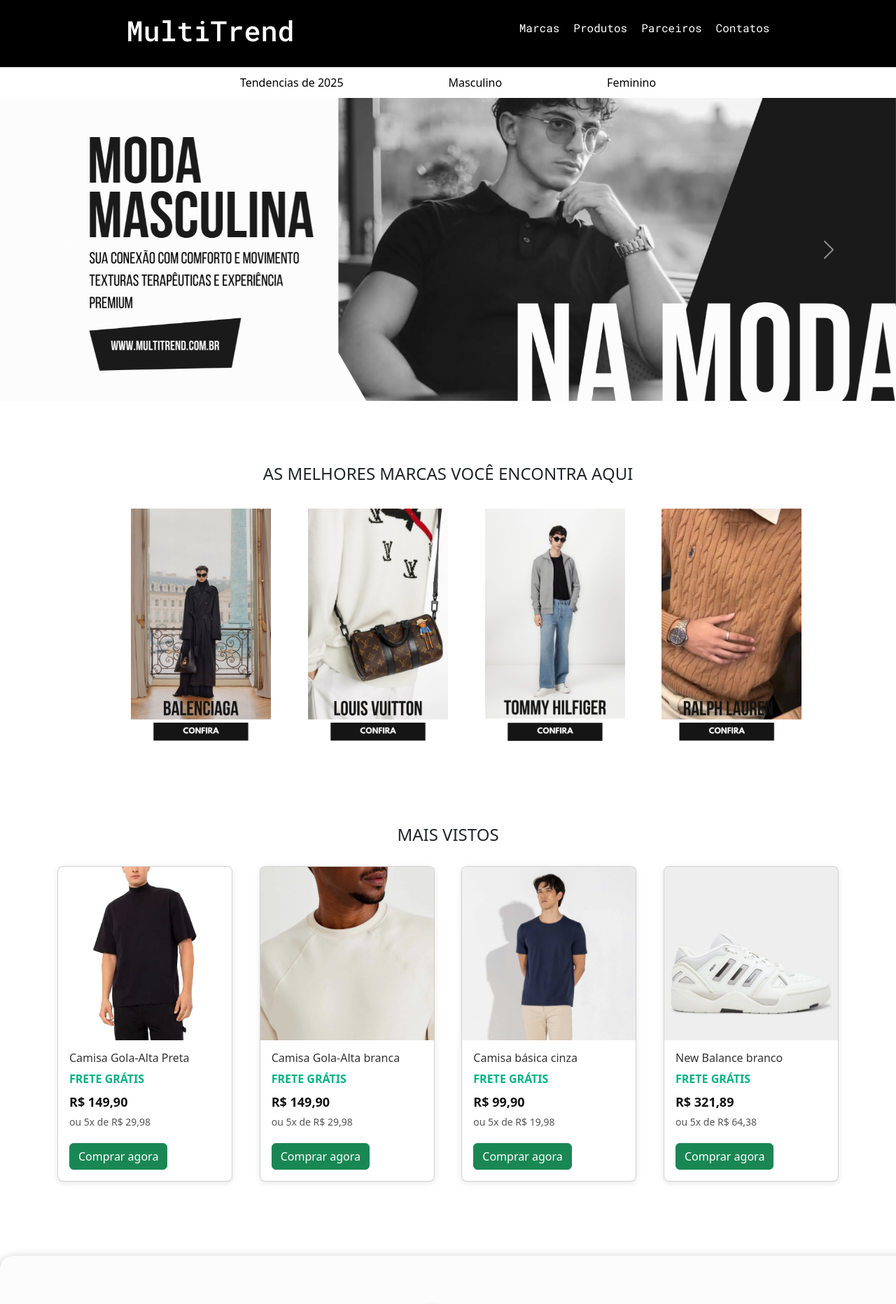
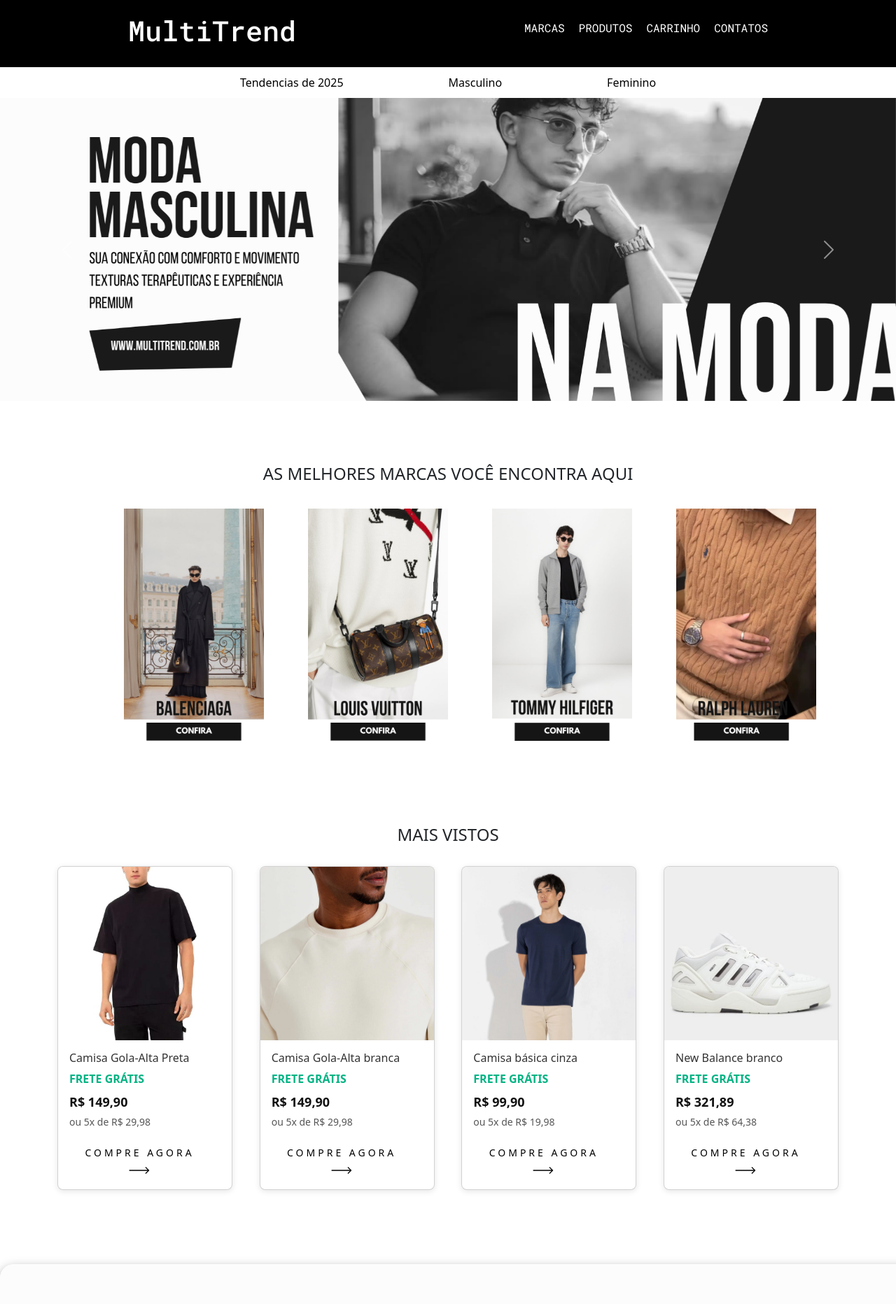
Before and after one commit to felipeCisotti/loja-de-roupa, a plain HTML site: page index.html in a window 1280 px wide. Shown: the top 1864 px of the page at 70% size. Drawn offline with nearby package versions, Linux system fonts and the light colour scheme.

Commit message:
loja de roupa

```diff
--- a/css/style.css
+++ b/css/style.css
@@ -23,10 +23,51 @@
     /* remove padding padrão */
 }
 
-.nav ul li a {
+
+
+.link {
     text-decoration: none;
     color: white;
 }
+
+/* From Uiverse.io by WhiteNervosa */
+.link {
+    color: white;
+    cursor: pointer;
+    position: relative;
+    border: none;
+    background: none;
+    text-transform: uppercase;
+    transition-timing-function: cubic-bezier(0.25, 0.8, 0.25, 1);
+    transition-duration: 400ms;
+    transition-property: color;
+}
+
+.link:focus,
+.link:hover {
+    color: #fff;
+}
+
+.link:focus:after,
+.link:hover:after {
+    width: 100%;
+    left: 0%;
+}
+
+.link:after {
+    content: "";
+    pointer-events: none;
+    bottom: -2px;
+    left: 50%;
+    position: absolute;
+    width: 0%;
+    height: 2px;
+    background-color: #fff;
+    transition-timing-function: cubic-bezier(0.25, 0.8, 0.25, 1);
+    transition-duration: 400ms;
+    transition-property: width, left;
+}
+
 
 .bottom {
     display: flex;
@@ -61,7 +102,7 @@
 
 #marcas {
     display: flex;
-    justify-content: space-evenly;
+    justify-content: space-around;
 }
 
 .marcas img:hover {
@@ -189,6 +230,20 @@
     box-shadow: 0 2px 8px rgba(0, 0, 0, 0.1);
 }
 
+.card:hover {
+    border: 1px solid black;
+    transform: scale(1.05);
+    cursor: pointer;
+    transform: scale(1.05);
+    z-index: 1;
+    box-shadow: rgba(0, 0, 0, 0.35) 0px 5px 15px;
+    transition: all .5s ease;
+}
+
+.card:active {
+    transform: scale(0.95) rotateZ(1.7deg);
+}
+
 .card img {
     width: 100%;
     height: auto;
@@ -221,13 +276,6 @@
 .installments {
     font-size: 14px;
     color: #555;
-}
-
-.card:hover {
-    transform: scale(1.05);
-    z-index: 1;
-    box-shadow: rgba(0, 0, 0, 0.35) 0px 5px 15px;
-    transition: all .5s ease;
 }
 
 .tenis img {
@@ -285,6 +333,55 @@
     }
 }
 
-.botoes{
+/* From Uiverse.io by alexmaracinaru */
+.cta {
+    border: none;
     margin-top: 20px;
+    background: none;
+    cursor: pointer;
 }
+
+.cta span {
+    padding-bottom: 7px;
+    letter-spacing: 4px;
+    font-size: 14px;
+    padding-right: 15px;
+    text-transform: uppercase;
+}
+
+.cta svg {
+    transform: translateX(-8px);
+    transition: all 0.3s ease;
+}
+
+.cta:hover svg {
+    transform: translateX(0);
+}
+
+.cta:active svg {
+    transform: scale(0.9);
+}
+
+.hover-underline-animation {
+    position: relative;
+    color: black;
+    padding-bottom: 20px;
+}
+
+.hover-underline-animation:after {
+    content: "";
+    position: absolute;
+    width: 100%;
+    transform: scaleX(0);
+    height: 2px;
+    bottom: 0;
+    left: 0;
+    background-color: #000000;
+    transform-origin: bottom right;
+    transition: transform 0.25s ease-out;
+}
+
+.cta:hover .hover-underline-animation:after {
+    transform: scaleX(1);
+    transform-origin: bottom left;
+}
--- a/index.html
+++ b/index.html
@@ -9,6 +9,7 @@
         integrity="sha384-4Q6Gf2aSP4eDXB8Miphtr37CMZZQ5oXLH2yaXMJ2w8e2ZtHTl7GptT4jmndRuHDT" crossorigin="anonymous">
     <link rel="stylesheet" href="/css/style.css">
     <Script src="script.js"></Script>
+    <link rel="shortcut icon" href="logo.png" type="image/x-icon">
 </head>
 
 <body>
@@ -16,10 +17,10 @@
         <h1>MultiTrend</h1>
         <nav class="nav">
             <ul>
-                <li><a href="#marcas1">Marcas</a></li>
-                <li><a href="#maisvistos">Produtos</a></li>
-                <li><a href="">Parceiros</a></li>
-                <li><a href="">Contatos</a></li>
+                <li><a href="#marcas1" class="link">Marcas</a></li>
+                <li><a href="#maisvistos" class="link">Produtos</a></li>
+                <li><a href="" class="link">Carrinho</a></li>
+                <li><a href="" class="link">Contatos</a></li>
             </ul>
         </nav>
     </header>
@@ -79,7 +80,17 @@
                         <div class="frete">FRETE GRÁTIS</div>
                         <div class="price">R$ 149,90</div>
                         <div class="installments">ou 5x de R$ 29,98</div>
-                        <button type="button" class="btn btn-success botoes">Comprar agora</button>
+                        <button class="cta">
+                            <span class="hover-underline-animation">Compre agora</span>
+                            <svg id="arrow-horizontal" xmlns="http://www.w3.org/2000/svg" width="30" height="10"
+                                viewBox="0 0 46 16">
+                                <path id="Path_10" data-name="Path 10"
+                                    d="M8,0,6.545,1.455l5.506,5.506H-30V9.039H12.052L6.545,14.545,8,16l8-8Z"
+                                    transform="translate(30)"></path>
+                            </svg>
+                        </button>
+
+
                     </div>
                 </div>
 
@@ -90,7 +101,15 @@
                         <div class="frete">FRETE GRÁTIS</div>
                         <div class="price">R$ 149,90</div>
                         <div class="installments">ou 5x de R$ 29,98</div>
-                                                <button type="button" class="btn btn-success botoes">Comprar agora</button>
+                        <button class="cta">
+                            <span class="hover-underline-animation">Compre agora</span>
+                            <svg id="arrow-horizontal" xmlns="http://www.w3.org/2000/svg" width="30" height="10"
+                                viewBox="0 0 46 16">
+                                <path id="Path_10" data-name="Path 10"
+                                    d="M8,0,6.545,1.455l5.506,5.506H-30V9.039H12.052L6.545,14.545,8,16l8-8Z"
+                                    transform="translate(30)"></path>
+                            </svg>
+                        </button>
                     </div>
                 </div>
 
@@ -101,7 +120,15 @@
                         <div class="frete">FRETE GRÁTIS</div>
                         <div class="price">R$ 99,90</div>
                         <div class="installments">ou 5x de R$ 19,98</div>
-                                                <button type="button" class="btn btn-success botoes">Comprar agora</button>
+                        <button class="cta">
+                            <span class="hover-underline-animation">Compre agora</span>
+                            <svg id="arrow-horizontal" xmlns="http://www.w3.org/2000/svg" width="30" height="10"
+                                viewBox="0 0 46 16">
+                                <path id="Path_10" data-name="Path 10"
+                                    d="M8,0,6.545,1.455l5.506,5.506H-30V9.039H12.052L6.545,14.545,8,16l8-8Z"
+                                    transform="translate(30)"></path>
+                            </svg>
+                        </button>
                     </div>
                 </div>
 
@@ -112,7 +139,15 @@
                         <div class="frete">FRETE GRÁTIS</div>
                         <div class="price">R$ 321,89</div>
                         <div class="installments">ou 5x de R$ 64,38</div>
-                                                <button type="button" class="btn btn-success botoes">Comprar agora</button>
+                        <button class="cta">
+                            <span class="hover-underline-animation">Compre agora</span>
+                            <svg id="arrow-horizontal" xmlns="http://www.w3.org/2000/svg" width="30" height="10"
+                                viewBox="0 0 46 16">
+                                <path id="Path_10" data-name="Path 10"
+                                    d="M8,0,6.545,1.455l5.506,5.506H-30V9.039H12.052L6.545,14.545,8,16l8-8Z"
+                                    transform="translate(30)"></path>
+                            </svg>
+                        </button>
                     </div>
                 </div>
 
@@ -133,7 +168,15 @@
                         <div class="frete">FRETE GRÁTIS</div>
                         <div class="price">R$ 400,00</div>
                         <div class="installments">ou 5x de R$ 64,38</div>
-                                            <button type="button" class="btn btn-success botoes">Comprar agora</button>
+                       <button class="cta">
+                            <span class="hover-underline-animation">Compre agora</span>
+                            <svg id="arrow-horizontal" xmlns="http://www.w3.org/2000/svg" width="30" height="10"
+                                viewBox="0 0 46 16">
+                                <path id="Path_10" data-name="Path 10"
+                                    d="M8,0,6.545,1.455l5.506,5.506H-30V9.039H12.052L6.545,14.545,8,16l8-8Z"
+                                    transform="translate(30)"></path>
+                            </svg>
+                        </button>
                     </div>
                 </div>
 
@@ -144,7 +187,15 @@
                         <div class="frete">FRETE GRÁTIS</div>
                         <div class="price">R$ 321,89</div>
                         <div class="installments">ou 5x de R$ 64,38</div>
-                                            <button type="button" class="btn btn-success botoes">Comprar agora</button>
+                        <button class="cta">
+                            <span class="hover-underline-animation">Compre agora</span>
+                            <svg id="arrow-horizontal" xmlns="http://www.w3.org/2000/svg" width="30" height="10"
+                                viewBox="0 0 46 16">
+                                <path id="Path_10" data-name="Path 10"
+                                    d="M8,0,6.545,1.455l5.506,5.506H-30V9.039H12.052L6.545,14.545,8,16l8-8Z"
+                                    transform="translate(30)"></path>
+                            </svg>
+                        </button>
                     </div>
                 </div>
 
@@ -155,7 +206,15 @@
                         <div class="frete">FRETE GRÁTIS</div>
                         <div class="price">R$ 349,90</div>
                         <div class="installments">ou 5x de R$ 64,38</div>
-                                            <button type="button" class="btn btn-success botoes">Comprar agora</button>
+                        <button class="cta">
+                            <span class="hover-underline-animation">Compre agora</span>
+                            <svg id="arrow-horizontal" xmlns="http://www.w3.org/2000/svg" width="30" height="10"
+                                viewBox="0 0 46 16">
+                                <path id="Path_10" data-name="Path 10"
+                                    d="M8,0,6.545,1.455l5.506,5.506H-30V9.039H12.052L6.545,14.545,8,16l8-8Z"
+                                    transform="translate(30)"></path>
+                            </svg>
+                        </button>
                     </div>
                 </div>
 
@@ -166,23 +225,17 @@
                         <div class="frete">FRETE GRÁTIS</div>
                         <div class="price">R$ 321,89</div>
                         <div class="installments">ou 5x de R$ 64,38</div>
-                                            <button type="button" class="btn btn-success botoes">Comprar agora</button>
+                        <button class="cta">
+                            <span class="hover-underline-animation">Compre agora</span>
+                            <svg id="arrow-horizontal" xmlns="http://www.w3.org/2000/svg" width="30" height="10"
+                                viewBox="0 0 46 16">
+                                <path id="Path_10" data-name="Path 10"
+                                    d="M8,0,6.545,1.455l5.506,5.506H-30V9.039H12.052L6.545,14.545,8,16l8-8Z"
+                                    transform="translate(30)"></path>
+                            </svg>
+                        </button>
                     </div>
                 </div>
-
-            <section class="produtos" id="produtos1">
-                <h4>CONFIRA TAMBÉM:</h4>
-                <br>
-                <div class="container" id="produtos">
-                    <img src="/produtos/jaqueta.png" alt="">
-                    <img src="/produtos/moletom.png" alt="">
-                    <img src="/produtos/perfumes.png" alt="">
-                    <img src="/produtos/relogio.png" alt="">
-                    <img src="/produtos/jeans.png" alt="">
-                    <img src="/produtos/camisas basicas.png" alt="">
-                    <img src="/produtos/gola alta.png" alt="">
-                </div>
-            </section>
 
 
         </section>
@@ -209,7 +262,16 @@
         </section>
     </main>
 
-    <footer class="py-3 my-4"> <ul class="nav justify-content-center border-bottom pb-3 mb-3"> <li class="nav-item"><a href="#" class="nav-link px-2 text-body-secondary">Inicio</a></li> <li class="nav-item"><a href="#" class="nav-link px-2 text-body-secondary">Produtos</a></li> <li class="nav-item"><a href="#" class="nav-link px-2 text-body-secondary">Pricing</a></li> <li class="nav-item"><a href="#" class="nav-link px-2 text-body-secondary">Contatos</a></li> <li class="nav-item"><a href="#" class="nav-link px-2 text-body-secondary">Sobre</a></li> </ul> <p class="text-center text-body-secondary">© 2025 MultiTrend, Inc</p> </footer>
+    <footer class="py-3 my-4">
+        <ul class="nav justify-content-center border-bottom pb-3 mb-3">
+            <li class="nav-item"><a href="#" class="nav-link px-2 text-body-secondary">Inicio</a></li>
+            <li class="nav-item"><a href="#" class="nav-link px-2 text-body-secondary">Produtos</a></li>
+            <li class="nav-item"><a href="#" class="nav-link px-2 text-body-secondary">Pricing</a></li>
+            <li class="nav-item"><a href="#" class="nav-link px-2 text-body-secondary">Contatos</a></li>
+            <li class="nav-item"><a href="#" class="nav-link px-2 text-body-secondary">Sobre</a></li>
+        </ul>
+        <p class="text-center text-body-secondary">© 2025 MultiTrend, Inc</p>
+    </footer>
 
     <script src="https://cdn.jsdelivr.net/npm/bootstrap@5.3.6/dist/js/bootstrap.bundle.min.js"
         integrity="sha384-j1CDi7MgGQ12Z7Qab0qlWQ/Qqz24Gc6BM0thvEMVjHnfYGF0rmFCozFSxQBxwHKO"
```
Also changed, not shown: balenciaga.html (deleted, +0 -70 lines), logo.png (added). Lines whose indentation alone changed are shown as unchanged.
